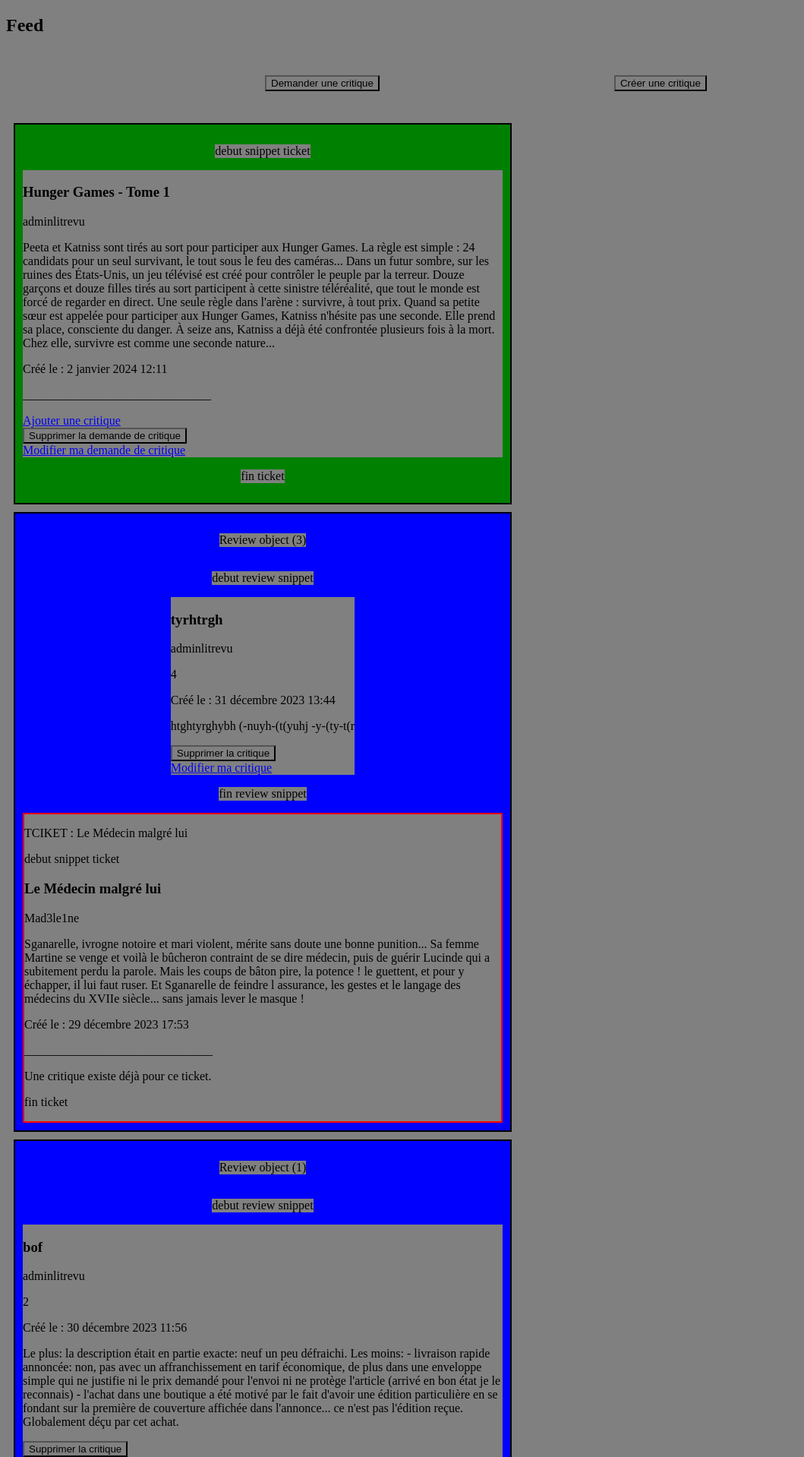
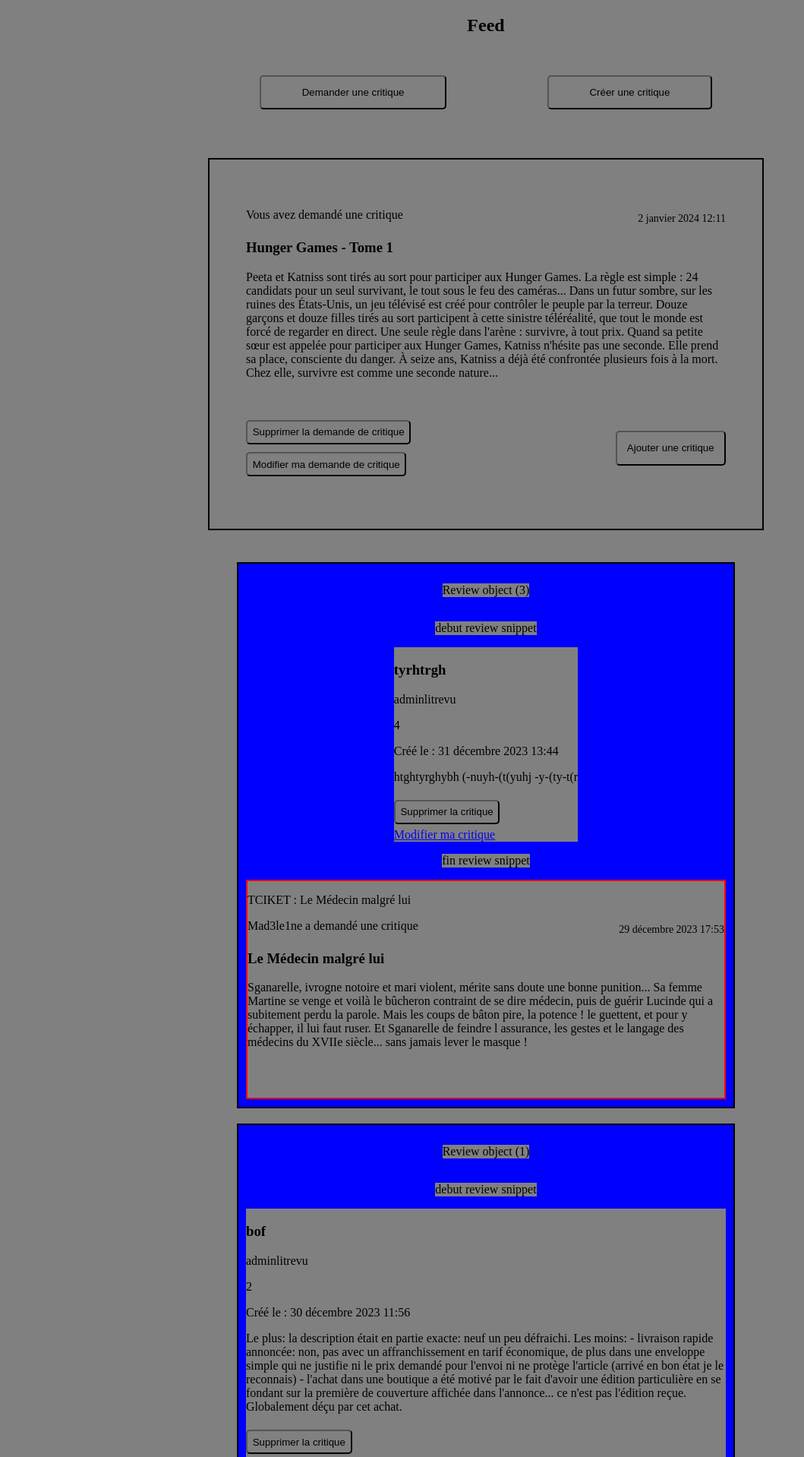
Before and after one commit to Nantosuelte88/Projet-09, a Django app: page /feed/ in a window 1280 px wide. Shown: the part 140-2058 px from the top of the page at 76% size, without its empty margins (0-1059 px from the left). Run offline with Django 5.2, Linux system fonts and the light colour scheme; a user stored in the database is signed in; data comes from the database, SQL or seed files in the repository.

Commit message:
amelioration de ticket_snippet.html

```diff
--- a/app_web/static/app_web/style.css
+++ b/app_web/static/app_web/style.css
@@ -4,7 +4,6 @@
     display: flex;
     justify-content: space-between;
     align-items: center;
-    /* Autres styles pour le conteneur du header */
 }
 
 .logo {
@@ -16,7 +15,6 @@
 .logo img {
     width: 8em;
     height: auto;
-    /* Styles spécifiques pour le logo si nécessaire */
 }
 
 nav {
@@ -24,7 +22,7 @@
 }
 
 nav a {
-    margin-left: 10px; /* Espacement entre les liens, ajustez selon vos besoins */
+    margin-left: 10px;
 }
 
 .user-info {
@@ -35,12 +33,12 @@
 .user-info img {
     position: relative;
     margin: 10px;
-    border-radius: 50%;  /* Ajoutez cela pour des avatars circulaires */
-    width: 40px;  /* Ajustez selon vos besoins */
-    height: 40px;  /* Ajustez selon vos besoins */
+    border-radius: 50%;
+    width: 40px;
+    height: 40px;
 }
 
-/* Style de la div cachée (pseudo fenêtre modale) */
+/* Style de la div cachée */
 .avatar-options {
     display: none;
     position: fixed;
@@ -73,6 +71,28 @@
     padding: 5px;
 }
 
+button {
+    border-radius: 5px;
+    padding: 0.5em;
+    margin: 5px 0 5px 0;
+}
+
+.btn-snippet {
+    display: flex;
+    justify-content: space-between;
+    align-items: center;
+    margin: 3em 0 1em 0;
+}
+
+.btn-add {
+    padding: 1em;
+}
+
+.block {
+    display: flex;
+    flex-direction: column;
+    align-items: center;
+}
 
 .login_page {
     display: flex;
@@ -102,30 +122,33 @@
     padding: 2em;
 }
 
-.buttons-flex button{
-    margin: 2em;
+.buttons-flux button{
+    padding: 1em 4em 1em 4em;
+    margin: 0 5em 0px 5em;
 }
 
 .ticket {
-    display: flex;
-    background-color: green;
     border: 2px solid black;
     margin: 5px;
     width: 50%;
     justify-content: center;
     align-items: center;
     flex-direction: column;
-    padding: 10px;
-    margin: 10px;
+    padding: 3em;
+    margin: 2em;
 }
 
 .ticket img {
     max-width: 25em;
     height: auto;
 }
-
+.time {
+    text-align: end;
+    font-size: 14px;
+    margin-top: -2em;
+}
 .rating {
-    font-size: 24px; /* Ajustez la taille des étoiles selon vos besoins */
+    font-size: 24px;
 }
 
 .star {
--- a/app_web/templates/app_web/feed.html
+++ b/app_web/templates/app_web/feed.html
@@ -1,21 +1,22 @@
 {% extends 'base.html' %}
 {% block content %}
-  <h2>Feed</h2>
+<div class="block">
+    <h2>Feed</h2>
   <div class="buttons-flux">
       <button onclick="window.location.href='{% url 'ticket' %}'">Demander une critique</button>
       <button onclick="window.location.href='{% url 'ticketreview' %}'">Créer une critique</button>
   </div>
   {% for post in posts %}
     {% if post.post_type == 'TICKET' %}
-      <div class="ticket">
-      {% include 'app_web/ticket_snippet.html' with ticket=post.post %}
       {% if post.post.review_set.all %}
-        <div class="in">
+        <div class="review">
           {% for review in post.post.review_set.all %}
             {% include 'app_web/review_snippet.html' %}
           {% endfor %}
         </div>
-        {% endif %}
+      {% endif %}
+      <div class="ticket">
+        {% include 'app_web/ticket_snippet.html' with ticket=post.post %}
       </div>
 
     {% elif post.post_type == 'REVIEW' %}
@@ -28,7 +29,10 @@
         </div>
 
       </div>
-    {% endif %}
+      {% endif %}
   {% endfor %}
+</div>
+
+
 
 {% endblock content %}
--- a/app_web/templates/app_web/ticket_snippet.html
+++ b/app_web/templates/app_web/ticket_snippet.html
@@ -1,25 +1,29 @@
-<p>debut snippet ticket</p>
 <div class="block-snippet">
+    {% if ticket.user == request.user %}
+        <p>Vous avez demandé une critique </p>
+    {% else %}
+          <p>{{ ticket.user }} a demandé une critique</p>
+    {% endif %}
+    <p class="time">{{ ticket.time_created }}</p>
     <h3>{{ ticket.title }}</h3>
-  <p>{{ ticket.user }}</p>
     <p>{{ ticket.description }}</p>
     {% if ticket.image %}
         <img src="{{ ticket.image.url }}" alt="{{ ticket.title }}">
     {% endif %}
-  <p>Créé le : {{ ticket.time_created }}</p>
-  <p>_______________________________</p>
-    {% if ticket.review_set.all %}
-        <p>Une critique existe déjà pour ce ticket.</p>
-    {% else %}
-        <a href="{% url 'review' ticket.id %}">Ajouter une critique</a>
-    {% endif %}
+    <div class="btn-snippet">
+        <div>
             {% if ticket.user == request.user %}
                 <form method="post" action="{% url 'ticket_delete' ticket.id %}">
                     {% csrf_token %}
                     <button type="submit" class="delete">Supprimer la demande de critique</button>
                 </form>
-    <a href="{% url 'ticket_update' ticket.id %}" class="btn-add-review">Modifier ma demande de critique</a>
+                <button onclick="window.location.href='{% url 'ticket_update' ticket.id %}'">Modifier ma demande de critique</button>
             {% endif %}
         </div>
-
-<p>fin ticket</p>
+        <div>
+            {% if not ticket.review_set.all %}
+                <button onclick="window.location.href='{% url 'review' ticket.id %}'" class="btn-add">Ajouter une critique</button>
+            {% endif %}
+        </div>
+    </div>
+</div>
```
Lines whose indentation alone changed are shown as unchanged.
